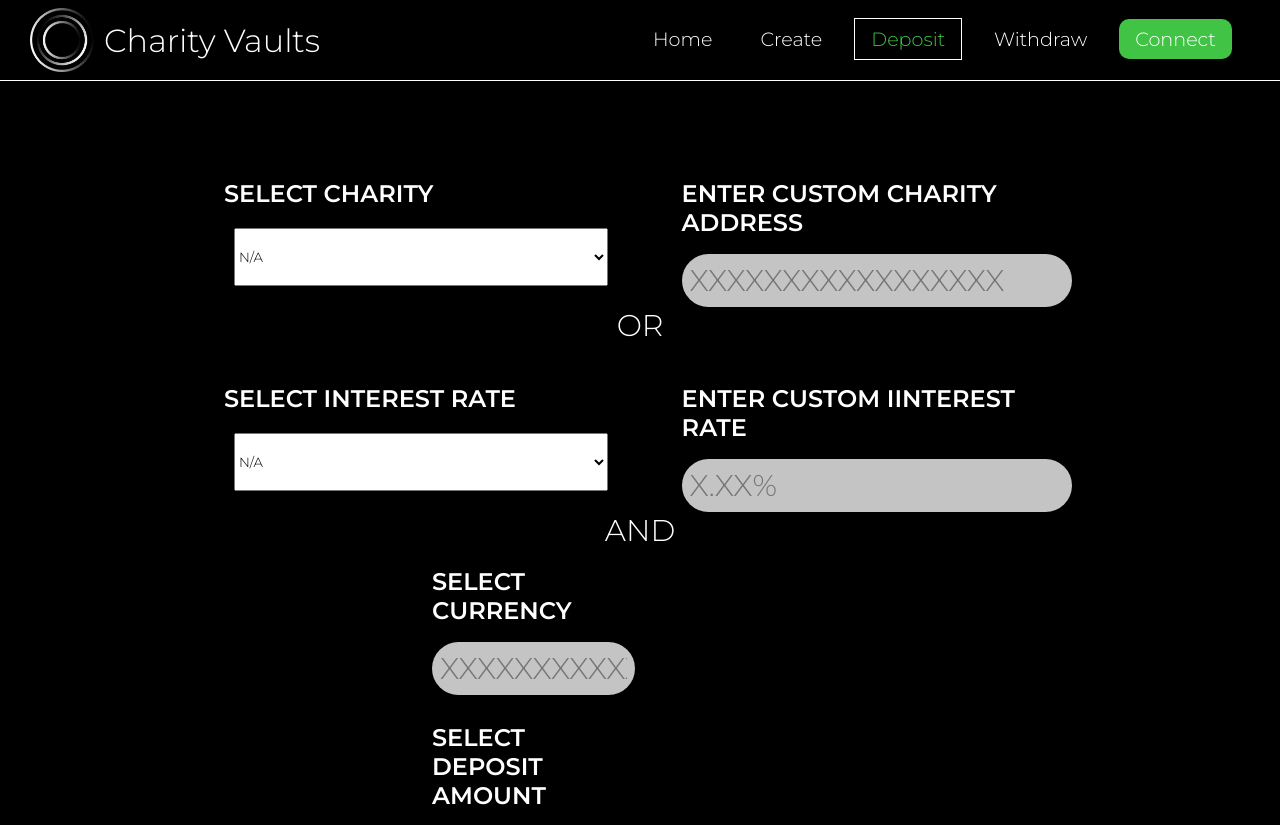
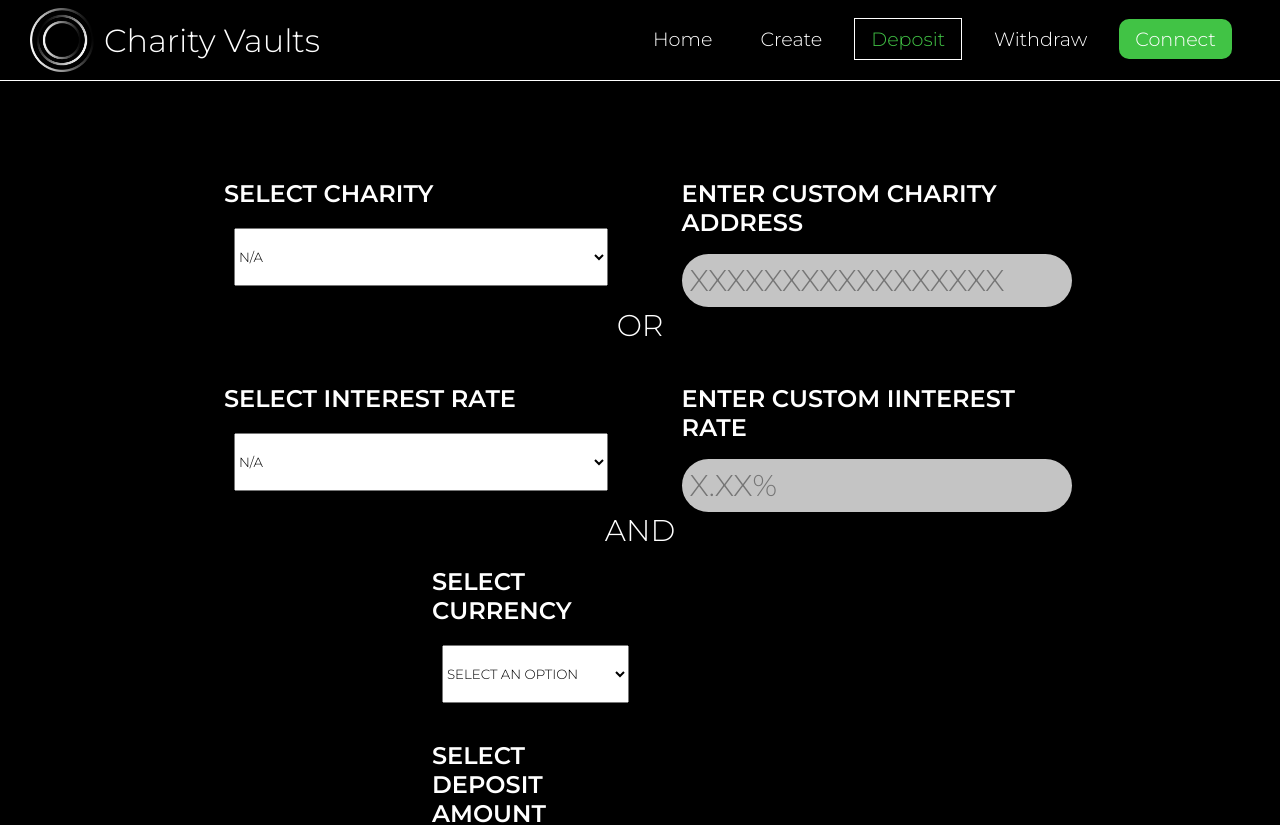
Before and after one commit to Rari-Capital/charity-vaults-ui, a React (Create React App) app: page /deposit in a window 1280 px wide. Shown: the top 825 px of the page. Built offline with nearby package versions, Linux system fonts and the light colour scheme.

Commit message:
finished for submission

```diff
--- a/src/components/Pages/Deposit.css
+++ b/src/components/Pages/Deposit.css
@@ -16,6 +16,14 @@
 	/* font-size: 300px; */
 }
 
+.dropdown-container-centered {
+	/* min-width: 100%; */
+	width: 8000x;
+    margin: 10px;
+	height: 58px;
+	/* font-size: 300px; */
+}
+
 .inner-text {
 	font-size: 300px;
 }
--- a/src/components/Pages/Deposit.js
+++ b/src/components/Pages/Deposit.js
@@ -98,9 +98,15 @@ import "./Deposit.css"
 					<div className="small-input-combo-container">
 						<InputHeader value="SELECT CURRENCY" />
 						<div className="small-input-container">
-							<Input value={currency}
+							{/* <Input value={currency}
 							onChange={(event) => {setCurrecncy(event.target.value)}}
-							type="text" placeholder="XXXXXXXXXXXXXXXXX" />
+							type="text" placeholder="XXXXXXXXXXXXXXXXX" /> */}
+							<select id="selectInterest" className="dropdown-container">
+								<option value="-1">SELECT AN OPTION</option>
+								<option value="1%">ETHERIUM</option>
+								<option value="2%">BITCOIN</option>
+								<option value="3%">CARDANO</option>
+							</select>
 						</div>
 					</div>
 				</div>
```
